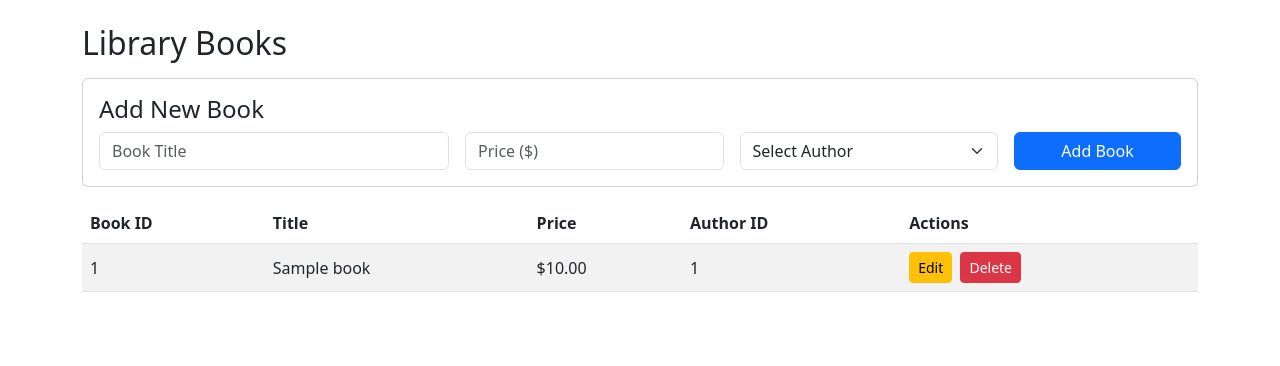
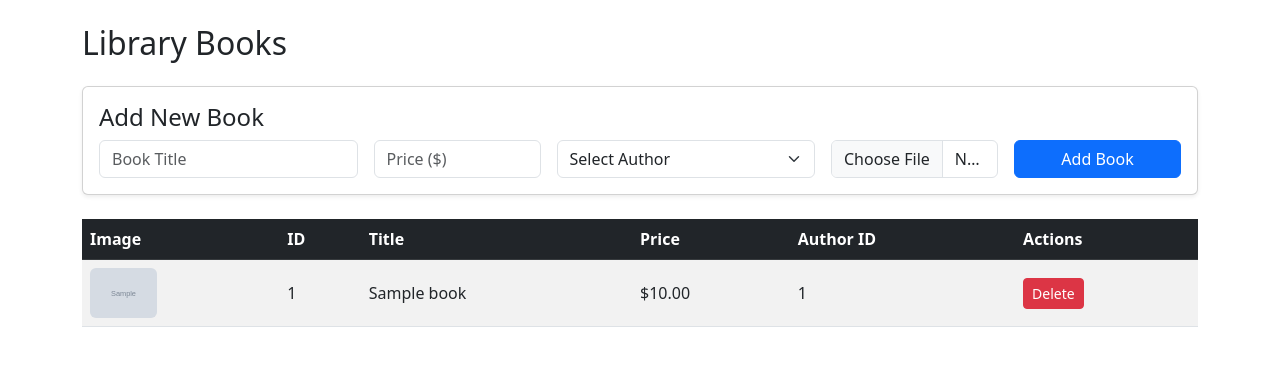
Before and after one commit to Mori2004/db-lab2-app, a Flask app: template website/templates/books.html in a window 1280 px wide. Shown: the part 56-422 px from the top of the page. Run offline with Flask 3, Linux system fonts and the light colour scheme; the template is opened without the code that fills it: most values are stand-ins (such as "Sample title", 1, 10 or a date in 2020); grey boxes marked "Sample" are stand-in pictures.

Commit message:
html changes

```diff
--- a/website/app.py
+++ b/website/app.py
@@ -3,12 +3,18 @@ import pymysql
 import re
 import bcrypt
 from flask import Flask, render_template, request, redirect, url_for, session, flash
+from werkzeug.utils import secure_filename
 from dotenv import load_dotenv
 
 load_dotenv()
 
 app = Flask(__name__)
 app.secret_key = os.getenv("SECRET_KEY", "fallback-secret-key")
+
+# Setup upload folder
+UPLOAD_FOLDER = os.path.join(app.root_path, 'static', 'uploads')
+os.makedirs(UPLOAD_FOLDER, exist_ok=True)
+app.config['UPLOAD_FOLDER'] = UPLOAD_FOLDER
 
 def get_db_connection():
     return pymysql.connect(
@@ -20,22 +26,23 @@ def get_db_connection():
         autocommit=True
     )
 
-# ==========================================
-# 1. TO-DO & AUTHENTICATION ROUTES (LAB 2)
-# ==========================================
+def save_image(file):
+    if file and file.filename != '':
+        filename = secure_filename(file.filename)
+        file.save(os.path.join(app.config['UPLOAD_FOLDER'], filename))
+        return filename
+    return 'default.png'
+
 
 @app.route("/")
 def index():
     if "user_id" not in session:
         return redirect(url_for("login"))
-
     conn = get_db_connection()
     with conn.cursor() as cursor:
-        sql = "SELECT todo_id, title, is_done, created_at FROM todos WHERE user_id = %s ORDER BY todo_id DESC;"
-        cursor.execute(sql, (session["user_id"],))
+        cursor.execute("SELECT todo_id, title, is_done, created_at FROM todos WHERE user_id = %s ORDER BY todo_id DESC;", (session["user_id"],))
         todos = cursor.fetchall()
     conn.close()
-
     return render_template("index.html", todos=todos, user_name=session.get("user_name"))
 
 @app.route('/register', methods=['GET', 'POST'])
@@ -48,7 +55,7 @@ def register():
 
         email_regex = r'^[a-zA-Z0-9._%+-]+@[a-zA-Z0-9.-]+\.[a-zA-Z]{2,}$'
         if not re.match(email_regex, email):
-            flash('Please enter a valid email address (e.g., user@example.com).', 'danger')
+            flash('Invalid email format.', 'danger')
             return redirect(url_for('register'))
 
         if password != confirm_password:
@@ -60,20 +67,15 @@ def register():
             cursor.execute("SELECT user_id FROM users WHERE email = %s", (email,))
             if cursor.fetchone():
                 conn.close()
-                flash('Email address is already registered!', 'danger')
+                flash('Email already registered!', 'danger')
                 return redirect(url_for('register'))
 
             hashed_pw = bcrypt.hashpw(password.encode('utf-8'), bcrypt.gensalt()).decode('utf-8')
-            cursor.execute(
-                "INSERT INTO users (name, email, password_hash) VALUES (%s, %s, %s)",
-                (name, email, hashed_pw)
-            )
+            cursor.execute("INSERT INTO users (name, email, password_hash) VALUES (%s, %s, %s)", (name, email, hashed_pw))
             conn.commit()
         conn.close()
-
         flash('Registration successful! Please log in.', 'success')
         return redirect(url_for('login'))
-
     return render_template('register.html')
 
 @app.route("/login", methods=["GET", "POST"])
@@ -82,21 +84,9 @@ def login():
         email = request.form.get("email", "").strip()
         password = request.form.get("password", "")
 
-        errors = []
-        if not email:
-            errors.append("Email is required")
-        if not password:
-            errors.append("Password is required")
-
-        if errors:
-            for err in errors:
-                flash(err, "danger")
-            return render_template("login.html", email=email)
-
         conn = get_db_connection()
         with conn.cursor() as cursor:
-            sql = "SELECT user_id, name, password_hash FROM users WHERE email = %s;"
-            cursor.execute(sql, (email,))
+            cursor.execute("SELECT user_id, name, password_hash FROM users WHERE email = %s;", (email,))
             user = cursor.fetchone()
         conn.close()
 
@@ -107,7 +97,6 @@ def login():
         session["user_id"] = user["user_id"]
         session["user_name"] = user["name"]
         return redirect(url_for("index"))
-
     return render_template("login.html")
 
 @app.route("/logout")
@@ -117,86 +106,38 @@ def logout():
 
 @app.route("/todos/add", methods=["POST"])
 def add_todo():
-    if "user_id" not in session:
-        return redirect(url_for("login"))
-
+    if "user_id" not in session: return redirect(url_for("login"))
     title = request.form.get("title", "").strip()
-    if not title:
-        flash("Title is required", "danger")
-    elif len(title) > 200:
-        flash("Title is too long", "danger")
-    else:
+    if title:
         conn = get_db_connection()
         with conn.cursor() as cursor:
-            sql = "INSERT INTO todos (user_id, title) VALUES (%s, %s);"
-            cursor.execute(sql, (session["user_id"], title))
+            cursor.execute("INSERT INTO todos (user_id, title) VALUES (%s, %s);", (session["user_id"], title))
         conn.close()
-
-    return redirect(url_for("index"))
-
-@app.route("/todos/<int:todo_id>/edit", methods=["POST"])
-def edit_todo(todo_id):
-    if "user_id" not in session:
-        return redirect(url_for("login"))
-
-    title = request.form.get("title", "").strip()
-    if not title:
-        flash("Title is required", "danger")
-    elif len(title) > 200:
-        flash("Title is too long", "danger")
-    else:
-        conn = get_db_connection()
-        with conn.cursor() as cursor:
-            sql = "UPDATE todos SET title = %s WHERE todo_id = %s AND user_id = %s;"
-            cursor.execute(sql, (title, todo_id, session["user_id"]))
-        conn.close()
-
     return redirect(url_for("index"))
 
 @app.route("/todos/<int:todo_id>/toggle", methods=["POST"])
 def toggle_todo(todo_id):
-    if "user_id" not in session:
-        return redirect(url_for("login"))
-
+    if "user_id" not in session: return redirect(url_for("login"))
     is_done = 1 if request.form.get("is_done") == "1" else 0
     conn = get_db_connection()
     with conn.cursor() as cursor:
-        sql = "UPDATE todos SET is_done = %s WHERE todo_id = %s AND user_id = %s;"
-        cursor.execute(sql, (is_done, todo_id, session["user_id"]))
+        cursor.execute("UPDATE todos SET is_done = %s WHERE todo_id = %s AND user_id = %s;", (is_done, todo_id, session["user_id"]))
     conn.close()
-
     return redirect(url_for("index"))
 
 @app.route("/todos/<int:todo_id>/delete", methods=["POST"])
 def delete_todo(todo_id):
-    if "user_id" not in session:
-        return redirect(url_for("login"))
-
+    if "user_id" not in session: return redirect(url_for("login"))
     conn = get_db_connection()
     with conn.cursor() as cursor:
-        sql = "DELETE FROM todos WHERE todo_id = %s AND user_id = %s;"
-        cursor.execute(sql, (todo_id, session["user_id"]))
+        cursor.execute("DELETE FROM todos WHERE todo_id = %s AND user_id = %s;", (todo_id, session["user_id"]))
     conn.close()
-
     return redirect(url_for("index"))
-
-
-
-
-
-# ==========================================
-# 2. LIBRARY ROUTES (LAB 3 ADDITIONS)
-# ==========================================
-
-
-
 
 
 @app.route('/books')
 def list_books():
-    if "user_id" not in session:
-        return redirect(url_for("login"))
-
+    if "user_id" not in session: return redirect(url_for("login"))
     conn = get_db_connection()
     with conn.cursor() as cursor:
         cursor.execute("USE library")
@@ -209,9 +150,7 @@ def list_books():
 
 @app.route('/authors')
 def list_authors():
-    if "user_id" not in session:
-        return redirect(url_for("login"))
-
+    if "user_id" not in session: return redirect(url_for("login"))
     conn = get_db_connection()
     with conn.cursor() as cursor:
         cursor.execute("USE library")
@@ -222,17 +161,17 @@ def list_authors():
 
 @app.route('/books/add', methods=['POST'])
 def add_book():
-    if "user_id" not in session:
-        return redirect(url_for("login"))
-
+    if "user_id" not in session: return redirect(url_for("login"))
     title = request.form['title']
     price = request.form['price']
     author_id = request.form['author_id']
+    image_filename = save_image(request.files.get('image'))
 
     conn = get_db_connection()
     with conn.cursor() as cursor:
         cursor.execute("USE library")
-        cursor.execute("INSERT INTO BOOK (title, price, author_id) VALUES (%s, %s, %s)", (title, price, author_id))
+        cursor.execute("INSERT INTO BOOK (title, price, author_id, image_filename) VALUES (%s, %s, %s, %s)",
+                       (title, price, author_id, image_filename))
         conn.commit()
     conn.close()
     flash('Book added successfully!', 'success')
@@ -240,77 +179,24 @@ def add_book():
 
 @app.route('/authors/add', methods=['POST'])
 def add_author():
-    if "user_id" not in session:
-        return redirect(url_for("login"))
-
+    if "user_id" not in session: return redirect(url_for("login"))
     name = request.form['name']
     country = request.form['country']
+    image_filename = save_image(request.files.get('image'))
 
     conn = get_db_connection()
     with conn.cursor() as cursor:
         cursor.execute("USE library")
-        cursor.execute("INSERT INTO AUTHOR (name, country) VALUES (%s, %s)", (name, country))
+        cursor.execute("INSERT INTO AUTHOR (name, country, image_filename) VALUES (%s, %s, %s)",
+                       (name, country, image_filename))
         conn.commit()
     conn.close()
     flash('Author added successfully!', 'success')
     return redirect(url_for('list_authors'))
 
-@app.route('/books/edit/<int:book_id>', methods=['GET', 'POST'])
-def edit_book(book_id):
-    if "user_id" not in session:
-        return redirect(url_for("login"))
-
-    conn = get_db_connection()
-    if request.method == 'POST':
-        title = request.form['title']
-        price = request.form['price']
-        author_id = request.form['author_id']
-        with conn.cursor() as cursor:
-            cursor.execute("USE library")
-            cursor.execute("UPDATE BOOK SET title=%s, price=%s, author_id=%s WHERE book_id=%s", (title, price, author_id, book_id))
-            conn.commit()
-        conn.close()
-        flash('Book updated successfully!', 'success')
-        return redirect(url_for('list_books'))
-
-    with conn.cursor() as cursor:
-        cursor.execute("USE library")
-        cursor.execute("SELECT * FROM BOOK WHERE book_id=%s", (book_id,))
-        book = cursor.fetchone()
-        cursor.execute("SELECT * FROM AUTHOR")
-        authors = cursor.fetchall()
-    conn.close()
-    return render_template('edit_book.html', book=book, authors=authors)
-
-@app.route('/authors/edit/<int:author_id>', methods=['GET', 'POST'])
-def edit_author(author_id):
-    if "user_id" not in session:
-        return redirect(url_for("login"))
-
-    conn = get_db_connection()
-    if request.method == 'POST':
-        name = request.form['name']
-        country = request.form['country']
-        with conn.cursor() as cursor:
-            cursor.execute("USE library")
-            cursor.execute("UPDATE AUTHOR SET name=%s, country=%s WHERE author_id=%s", (name, country, author_id))
-            conn.commit()
-        conn.close()
-        flash('Author updated successfully!', 'success')
-        return redirect(url_for('list_authors'))
-
-    with conn.cursor() as cursor:
-        cursor.execute("USE library")
-        cursor.execute("SELECT * FROM AUTHOR WHERE author_id=%s", (author_id,))
-        author = cursor.fetchone()
-    conn.close()
-    return render_template('edit_author.html', author=author)
-
 @app.route('/books/delete/<int:book_id>', methods=['POST'])
 def delete_book(book_id):
-    if "user_id" not in session:
-        return redirect(url_for("login"))
-
+    if "user_id" not in session: return redirect(url_for("login"))
     conn = get_db_connection()
     with conn.cursor() as cursor:
         cursor.execute("USE library")
@@ -322,16 +208,14 @@ def delete_book(book_id):
 
 @app.route('/authors/delete/<int:author_id>', methods=['POST'])
 def delete_author(author_id):
-    if "user_id" not in session:
-        return redirect(url_for("login"))
-
+    if "user_id" not in session: return redirect(url_for("login"))
     conn = get_db_connection()
     with conn.cursor() as cursor:
         cursor.execute("USE library")
         cursor.execute("DELETE FROM AUTHOR WHERE author_id=%s", (author_id,))
         conn.commit()
     conn.close()
-    flash('Author deleted! Associated books deleted via ON DELETE CASCADE.', 'danger')
+    flash('Author deleted!', 'danger')
     return redirect(url_for('list_authors'))
 
 if __name__ == "__main__":
--- a/website/templates/books.html
+++ b/website/templates/books.html
@@ -1,55 +1,36 @@
 {% extends 'base.html' %}
-
 {% block content %}
-<h2>Library Books</h2>
-
-<!-- Add Book Form -->
-<div class="card my-3 p-3">
+<h2 class="mb-4">Library Books</h2>
+<div class="card mb-4 p-3 shadow-sm">
     <h4>Add New Book</h4>
-    <form action="{{ url_for('add_book') }}" method="POST" class="row g-3">
-        <div class="col-md-4">
-            <input type="text" name="title" class="form-control" placeholder="Book Title" required>
-        </div>
-        <div class="col-md-3">
-            <input type="number" step="0.01" name="price" class="form-control" placeholder="Price ($)" required>
-        </div>
+    <form action="{{ url_for('add_book') }}" method="POST" enctype="multipart/form-data" class="row g-3">
+        <div class="col-md-3"><input type="text" name="title" class="form-control" placeholder="Book Title" required></div>
+        <div class="col-md-2"><input type="number" step="0.01" name="price" class="form-control" placeholder="Price ($)" required></div>
         <div class="col-md-3">
             <select name="author_id" class="form-select" required>
                 <option value="">Select Author</option>
-                {% for author in authors %}
-                    <option value="{{ author.author_id }}">{{ author.name }} (ID: {{ author.author_id }})</option>
-                {% endfor %}
+                {% for author in authors %}<option value="{{ author.author_id }}">{{ author.name }}</option>{% endfor %}
             </select>
         </div>
-        <div class="col-md-2">
-            <button type="submit" class="btn btn-primary w-100">Add Book</button>
-        </div>
+        <div class="col-md-2"><input type="file" name="image" class="form-control" accept="image/*"></div>
+        <div class="col-md-2"><button type="submit" class="btn btn-primary w-100">Add Book</button></div>
     </form>
 </div>
-
-<!-- Books Table -->
-<table class="table table-striped align-middle">
-    <thead>
-        <tr>
-            <th>Book ID</th>
-            <th>Title</th>
-            <th>Price</th>
-            <th>Author ID</th>
-            <th>Actions</th>
-        </tr>
-    </thead>
+<table class="table table-striped table-hover align-middle">
+    <thead class="table-dark"><tr><th>Image</th><th>ID</th><th>Title</th><th>Price</th><th>Author ID</th><th>Actions</th></tr></thead>
     <tbody>
         {% for book in books %}
         <tr>
-            <td>{{ book.book_id }}</td>
-            <td>{{ book.title }}</td>
-            <td>${{ "%.2f"|format(book.price) }}</td>
-            <td>{{ book.author_id }}</td>
             <td>
-                <a href="{{ url_for('edit_book', book_id=book.book_id) }}" class="btn btn-sm btn-warning me-1">Edit</a>
-                <form action="{{ url_for('delete_book', book_id=book.book_id) }}" method="POST" class="d-inline">
-                    <button type="submit" class="btn btn-sm btn-danger" onclick="return confirm('Delete book?')">Delete</button>
-                </form>
+                {% if book.image_filename != 'default.png' %}
+                <img src="{{ url_for('static', filename='uploads/' + book.image_filename) }}" height="50" class="rounded">
+                {% else %}
+                <span class="text-muted">No Image</span>
+                {% endif %}
+            </td>
+            <td>{{ book.book_id }}</td><td>{{ book.title }}</td><td>${{ "%.2f"|format(book.price) }}</td><td>{{ book.author_id }}</td>
+            <td>
+                <form action="{{ url_for('delete_book', book_id=book.book_id) }}" method="POST" class="d-inline"><button type="submit" class="btn btn-sm btn-danger">Delete</button></form>
             </td>
         </tr>
         {% endfor %}
```
Also changed, not shown: website/templates/authors.html (+18 -33 lines).
